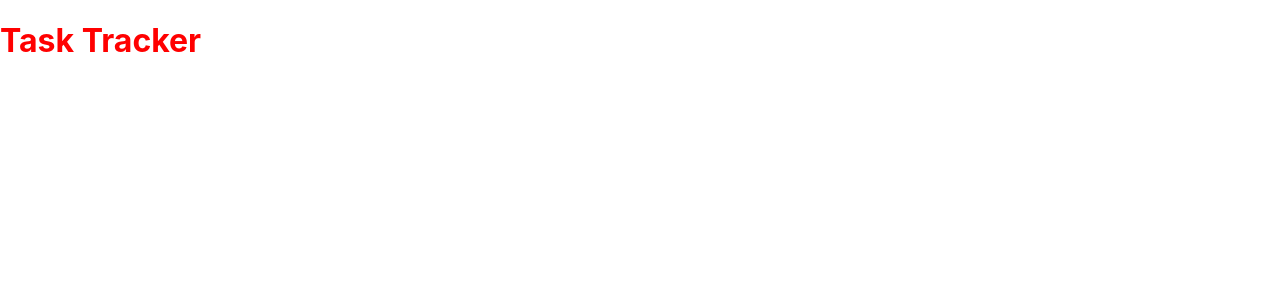
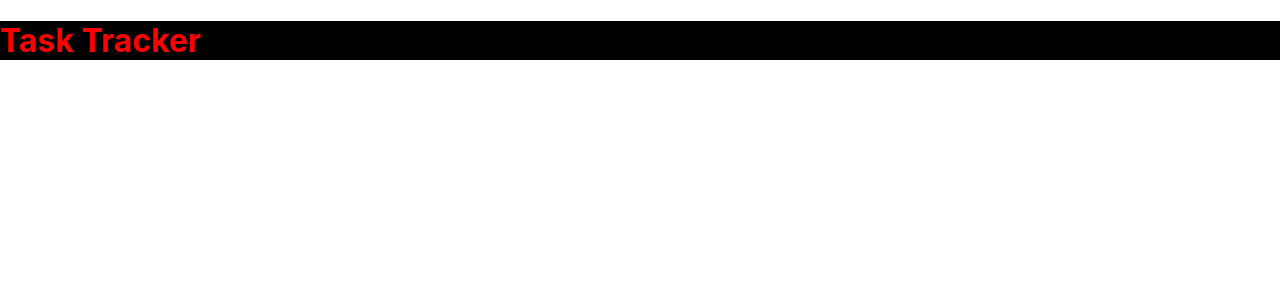
Before and after one commit to alvin716/react-cc, a React (Create React App) app: page / in a window 1280 px wide. Shown: the top 300 px of the page. Built offline with nearby package versions, Linux system fonts and the light colour scheme.

Commit message:
add background color

```diff
--- a/src/components/Header.js
+++ b/src/components/Header.js
@@ -3,7 +3,7 @@
 const Header = ({ title }) => {
     return (
         <header>
-            <h1 style={{ color : 'red', }}>{title}</h1>
+            <h1 style={headingStyle}>{title}</h1>
         </header>
     )
 }
@@ -16,4 +16,11 @@
     title: PropTypes.string.isRequired,
 }
 
+const headingStyle = {
+    color : 'red',
+    backgroundColor : 'black',
+
+
+}
+
 export default Header
```
